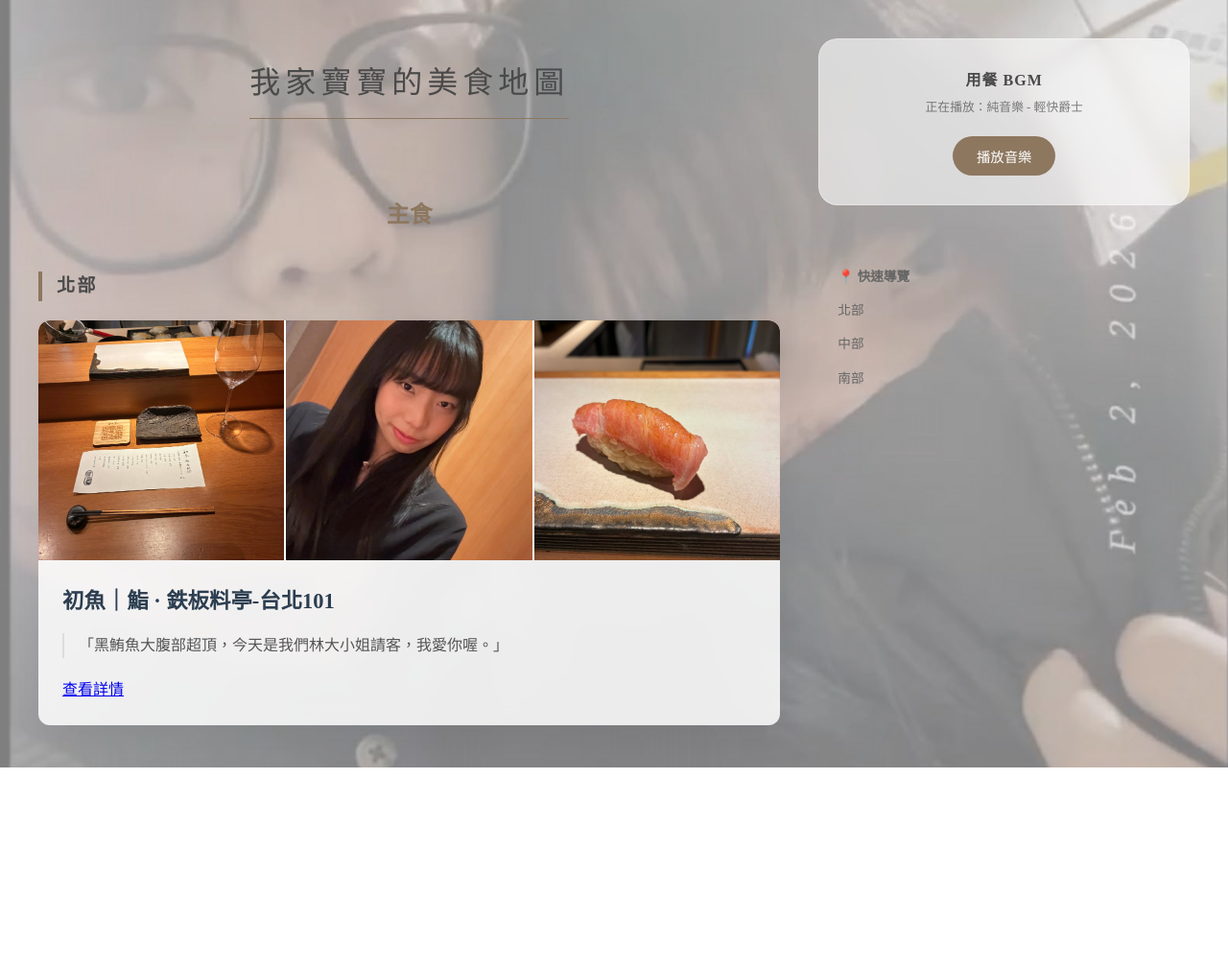
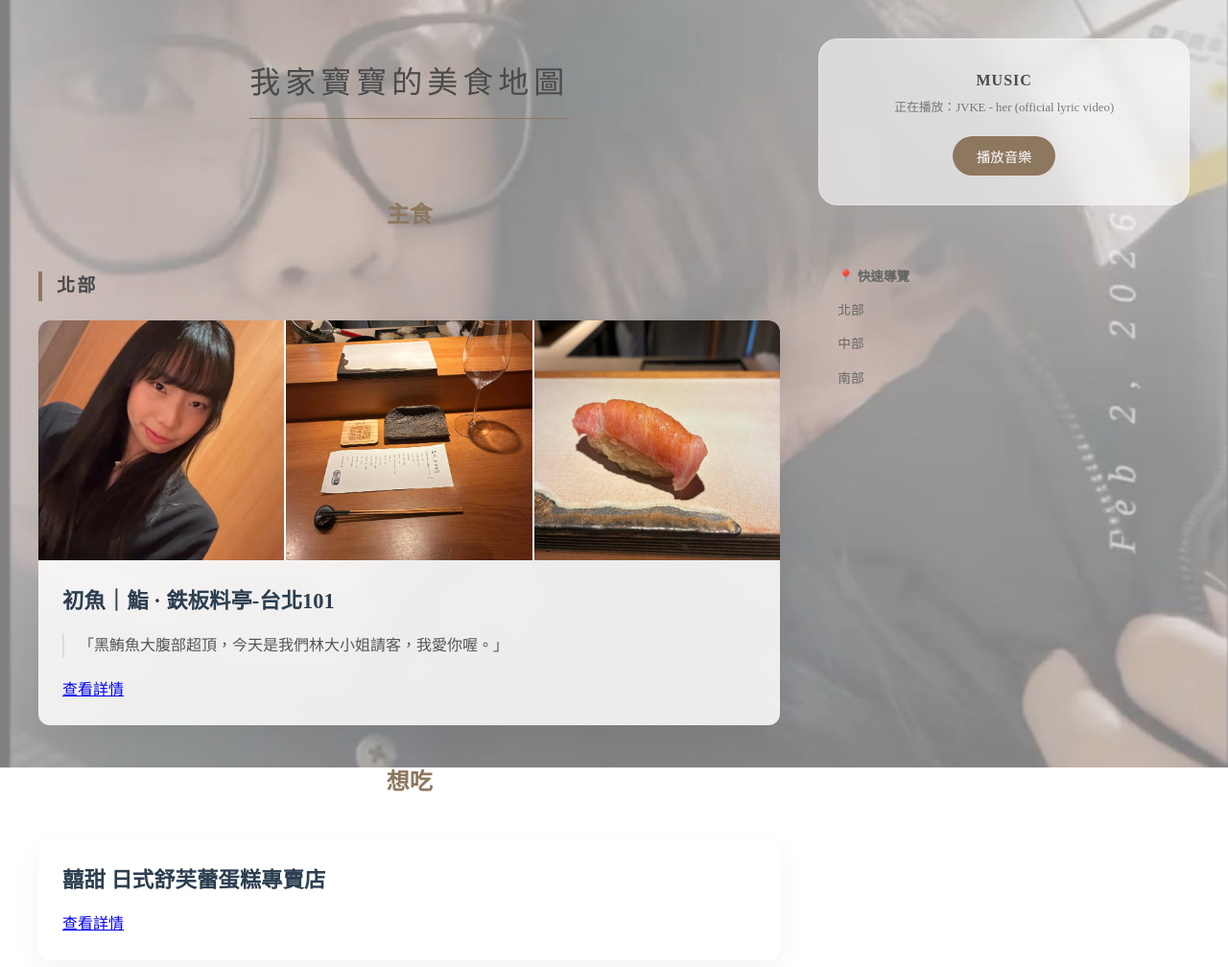
Before and after one commit to Benson19941/lovefood, a plain HTML site: page index.html in a window 1280 px wide. Shown: the whole page at 96% size. Before the commit the page ends 836 px from the top, so only its background shows below. Drawn offline with Linux system fonts and the light colour scheme.

Commit message:
update content

```diff
--- a/index.html
+++ b/index.html
@@ -175,8 +175,8 @@
 
                     <article class="food-card">
                         <div class="image-gallery">
-                            <img src="img/初魚/1.jfif" alt="初魚1">
-                            <img src="img/初魚/2.jfif" alt="初魚2">
+                            <img src="img/初魚/2.jfif" alt="初魚1">
+                            <img src="img/初魚/1.jfif" alt="初魚2">
                             <img src="img/初魚/3.jfif" alt="初魚3">
                         </div>
 
@@ -185,25 +185,44 @@
                             <div class="food-intro">
                                 「黑鮪魚大腹部超頂，今天是我們林大小姐請客，我愛你喔。」
                             </div>
-                            <a href="#" class="food-link" target="_blank">查看詳情</a>
+                            <a href="https://www.chu-yu.com.tw/" class="food-link" target="_blank">查看詳情</a>
                         </div>
                     </article>
 
                 </div>
             </section>
+
+            <section class="category-section">
+                <h2 style="text-align:center; color: var(--accent-color); margin-bottom:40px;">想吃</h2>
+
+                <div class="region-group">
+                    <article class="food-card">
+                        <div class="food-content">
+                            <h3 class="food-name">囍甜 日式舒芙蕾蛋糕專賣店</h3>
+                            <a href="https://2like2.com/" class="food-link" target="_blank">查看詳情</a>
+                        </div>
+                    </article>
+
+                </div>
+
+            </section>
+
+
+
+
         </div>
 
         <aside class="sidebar">
             <div class="music-player">
                 <div class="music-info">
-                    <h4>用餐 BGM</h4>
-                    <p>正在播放：純音樂 - 輕快爵士</p>
+                    <h4>MUSIC</h4>
+                    <p>正在播放：JVKE - her (official lyric video)</p>
                 </div>
 
                 <button class="control-btn" onclick="toggleMusic()" id="playBtn">播放音樂</button>
 
                 <audio id="bgMusic" loop>
-                    <source src="music.mp3" type="audio/mpeg">
+                    <source src="music/JVKE - her (official lyric video) - JVKE (youtube).m4a" type="audio/mpeg">
                 </audio>
             </div>
 
```
Also changed, not shown: 2 other files.
